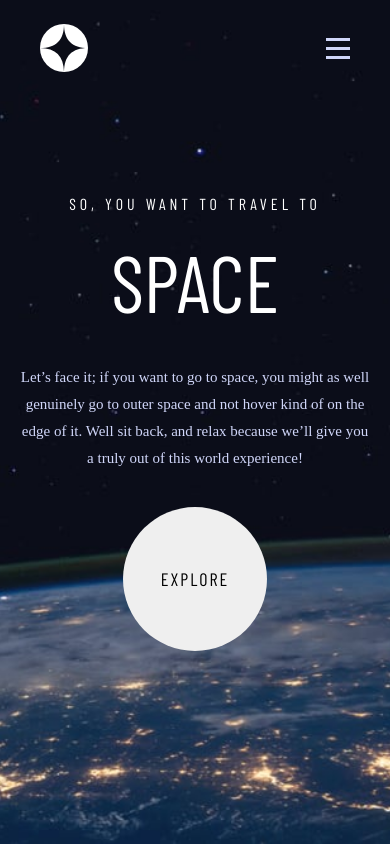
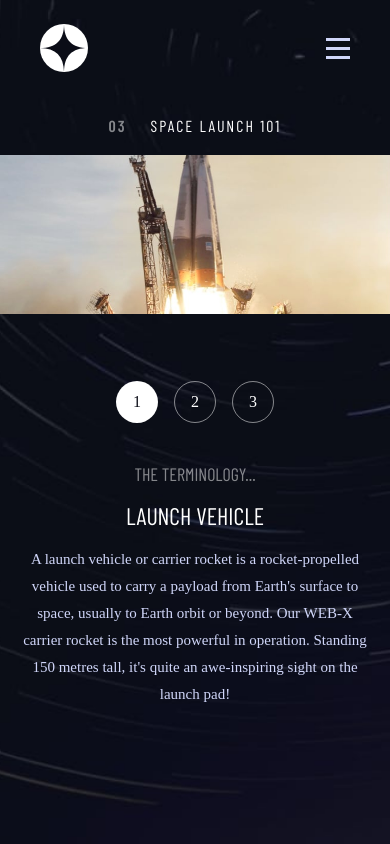
Before and after one commit to Fabricius97/Space-Tourism-Page, a React (Vite) app: page /#/technology in a window 390 px wide. Built offline with nearby package versions, Linux system fonts and the light colour scheme; a web font is replaced by a local one.

Commit message:
Fixed buggs for mobile and did hashrouter instead of browserrouter for vercel deploy

```diff
--- a/src/App.css
+++ b/src/App.css
@@ -1,3 +1,4 @@
+/* Basstil för body */
 body {
   min-height: 100vh;
   min-width: 100%;
@@ -5,8 +6,66 @@ body {
   box-sizing: border-box;
   margin: 0;
   color: white;
+  background-size: cover; /* Gör att bakgrunden täcker hela skärmen */
+  background-position: center; /* Centrera bakgrundsbilden */
+  background-repeat: no-repeat; /* Ingen upprepning */
 }
 
+/* Bakgrundsstilar för varje sida */
+body.home {
+  background-image: url("/assets/home/background-home-desktop.jpg");
+}
+
+body.destination {
+  background-image: url("/assets/destination/background-destination-desktop.jpg");
+}
+
+body.crew {
+  background-image: url("/assets/crew/background-crew-desktop.jpg");
+}
+
+body.technology {
+  background-image: url("/assets/technology/background-technology-desktop.jpg");
+}
+
+/* Responsiv design för bakgrunder */
+@media (max-width: 768px) {
+  body.home {
+    background-image: url("/assets/home/background-home-tablet.jpg");
+  }
+
+  body.destination {
+    background-image: url("/assets/destination/background-destination-tablet.jpg");
+  }
+
+  body.crew {
+    background-image: url("/assets/crew/background-crew-tablet.jpg");
+  }
+
+  body.technology {
+    background-image: url("/assets/technology/background-technology-tablet.jpg");
+  }
+}
+
+@media (max-width: 480px) {
+  body.home {
+    background-image: url("/assets/home/background-home-mobile.jpg");
+  }
+
+  body.destination {
+    background-image: url("/assets/destination/background-destination-mobile.jpg");
+  }
+
+  body.crew {
+    background-image: url("/assets/crew/background-crew-mobile.jpg");
+  }
+
+  body.technology {
+    background-image: url("/assets/technology/background-technology-mobile.jpg");
+  }
+}
+
+/* Stil för listor och länkar */
 ul {
   list-style-type: none;
   padding: 0;
--- a/src/design/Destination.css
+++ b/src/design/Destination.css
@@ -1,15 +1,10 @@
-.destination {
-  background-image: url("/assets/destination/background-destination-desktop.jpg");
-  background-size: cover; /* Gör att bilden täcker hela elementet */
-  background-position: center; /* Centrera bilden i elementet */
-  background-repeat: no-repeat; /* Förhindra att bilden upprepas */
-  height: 100vh; /* Sätt höjden på elementet (t.ex. 100% av vyhöjden) */
+.destinationPage {
   display: flex;
   justify-content: center;
   align-items: center;
   flex-direction: column;
   gap: 80px;
-  padding: 0 64px;
+  padding: 20px 64px 64px 64px;
 }
 
 .description-destination {
@@ -37,7 +32,9 @@
 
 .destination-info {
   display: flex;
-  gap: 100px;
+  justify-content: space-between;
+  width: 100%;
+  max-width: 1000px;
 }
 
 .description-planets {
@@ -143,9 +140,9 @@
 }
 
 @media (max-width: 1024px) {
-  .destination {
+  .destinationPage {
     gap: 20px;
-    justify-content: center;
+    justify-content: flex-start;
   }
   .hero-destination {
     font-size: 20px;
@@ -183,7 +180,6 @@
 
 @media (max-width: 768px) {
   .destination {
-    background-image: url("/assets/destination/background-destination-tablet.jpg");
     text-align: center;
   }
   .hero-destination {
@@ -194,12 +190,10 @@
 }
 
 @media (max-width: 458px) {
-  .destination {
-    padding: 0 40px;
-    background-image: url("/assets/destination/background-destination-mobile.jpg");
-    justify-content: flex-end;
+  .destinationPage {
+    padding: 20px 40px 20px 40px;
   }
-  .destination-info {
-    padding-bottom: 40px;
+  .hero-destination {
+    gap: 4px;
   }
 }
--- a/src/design/Home.css
+++ b/src/design/Home.css
@@ -1,22 +1,17 @@
-.home {
-  background-image: url("/assets/home/background-home-desktop.jpg");
-  background-size: cover; /* Gör att bilden täcker hela elementet */
-  background-position: center; /* Centrera bilden i elementet */
-  background-repeat: no-repeat; /* Förhindra att bilden upprepas */
-  height: 100vh; /* Sätt höjden på elementet (t.ex. 100% av vyhöjden) */
+.homePage {
   display: flex;
   justify-content: center;
-  align-items: flex-end;
+  align-items: center;
+  height: calc(100vh - 126px); /* 100vh minus navbarens höjd */
 }
 
 .hero {
-  max-width: 1400px;
+  display: flex;
+  align-items: center;
+  justify-content: space-between;
   width: 100%;
-  max-height: 100vh;
-  padding: 200px 80px;
-  display: flex;
-  align-items: flex-end;
-  justify-content: space-between;
+  max-width: 1000px;
+  padding: 0 64px;
 }
 
 .heroText {
@@ -61,15 +56,15 @@
 }
 
 @media (max-width: 1024px) {
-  .home {
-    align-items: center;
+  .homePage {
+    height: auto;
   }
 
   .hero {
     flex-direction: column;
     justify-content: center;
     align-items: center;
-    padding: 100px 20px 0 20px;
+    padding: 20px 20px 20px 20px;
   }
 
   .heroText {
@@ -83,9 +78,6 @@
 }
 
 @media (max-width: 768px) {
-  .home {
-    background-image: url("/assets/home/background-home-tablet.jpg");
-  }
   .heroText h3 {
     font-size: 16px;
   }
@@ -109,12 +101,6 @@
   }
   .hero {
     gap: 20px;
-    padding: 0 20px;
+    padding: 20px 20px;
   }
 }
-
-@media (max-width: 425px) {
-  .home {
-    background-image: url("/assets/home/background-home-mobile.jpg");
-  }
-}
--- a/src/design/Navbar.css
+++ b/src/design/Navbar.css
@@ -3,10 +3,8 @@
   justify-content: space-between;
   align-items: center;
   height: 96px;
-  position: fixed;
-  width: 100%;
-  top: 40px;
   z-index: 1000;
+  padding-top: 30px;
 }
 
 .navbar-links {
@@ -90,7 +88,7 @@
 
 @media (max-width: 1024px) {
   .navbar {
-    top: 0px;
+    padding-top: 0;
   }
 }
 
@@ -156,9 +154,6 @@
 }
 
 @media (max-width: 458px) {
-  .navbar {
-    top: 0;
-  }
   .closeHamburgerMenu {
     padding-right: 40px;
   }
--- a/src/design/Technology.css
+++ b/src/design/Technology.css
@@ -1,15 +1,10 @@
-.technology {
-  background-image: url("/assets/technology/background-technology-desktop.jpg");
-  background-size: cover; /* Gör att bilden täcker hela elementet */
-  background-position: center; /* Centrera bilden i elementet */
-  background-repeat: no-repeat; /* Förhindra att bilden upprepas */
-  height: 100vh; /* Sätt höjden på elementet (t.ex. 100% av vyhöjden) */
+.technologyPage {
   display: flex;
   justify-content: center;
   align-items: center;
   flex-direction: column;
-  padding-left: 64px;
-  gap: 30px;
+  gap: 80px;
+  padding: 20px 64px 64px 64px;
 }
 
 .technology-hero {
@@ -29,15 +24,20 @@
 
 .technology-container {
   display: flex;
-  justify-content: end;
-  align-items: center;
-  gap: 32px;
+  justify-content: space-between;
+  max-width: 1127px;
+  width: 100%;
+  gap: 64px;
 }
 
 .technology-infoContainer {
   display: flex;
   max-width: 635px;
   gap: 64px;
+}
+
+.technology-imgContainer img {
+  width: 460px;
 }
 
 .technology-buttons {
@@ -94,25 +94,26 @@
   line-height: 180%;
 }
 
-@media (max-width: 1245px) {
-  .technology {
-    align-items: center;
-    padding: 0 64px;
-    justify-content: space-around;
+@media (max-width: 1024px) {
+  .technologyPage {
+    gap: 20px;
   }
 
   .technology-hero {
     font-size: 20px;
-    padding-top: 100px;
   }
 
   .technology-container {
     flex-direction: column;
+    align-items: center;
+    justify-content: center;
   }
   .technology-imgContainer {
     order: -1;
     width: 100%; /* Tar upp hela bredden på containern */
     overflow: hidden;
+    display: flex;
+    justify-content: center;
   }
 
   .technology-infoContainer {
@@ -142,13 +143,14 @@
   .technology-description {
     font-size: 16px;
   }
+  .technology-imgContainer img {
+    width: 101%; /* Bilden tar upp hela bredden */
+  }
 }
 
 @media (max-width: 768px) {
-  .technology {
-    background-image: url("/assets/technology/background-technology-tablet.jpg");
-    justify-content: flex-start;
-    padding: 0;
+  .technologyPage {
+    padding: 20px 0 64px 0;
   }
   .technology-hero {
     font-size: 16px;
@@ -175,13 +177,4 @@
     height: 40px;
     font-size: 16px;
   }
-  .technology-imgContainer img {
-    width: 101%; /* Bilden tar upp hela bredden */
-  }
 }
-
-@media (max-width: 425px) {
-  .technology {
-    background-image: url("/assets/technology/background-technology-mobile.jpg");
-  }
-}
--- a/src/pages/Crew.jsx
+++ b/src/pages/Crew.jsx
@@ -1,4 +1,4 @@
-import React, { useState } from "react";
+import React, { useEffect, useState } from "react";
 import "../design/Crew.css";
 import data from "../data.json";
 
@@ -7,8 +7,16 @@ const Crew = () => {
 
   const [selectedCrewMember, setSelectedCrewMember] = useState(crewMembers[0]);
 
+  useEffect(() => {
+    // Sätt body-klassen till "home" när komponenten mountas
+    document.body.className = "crew";
+    return () => {
+      // Rensa klassen när komponenten unmountas
+      document.body.className = "";
+    };
+  }, []);
   return (
-    <div className="crew">
+    <div className="crewPage">
       <div className="crew-hero">
         <span>02</span> MEET YOUR CREW
       </div>
--- a/src/pages/Destination.jsx
+++ b/src/pages/Destination.jsx
@@ -1,4 +1,4 @@
-import React, { useState } from "react";
+import React, { useEffect, useState } from "react";
 import "../design/Destination.css";
 import data from "../data.json";
 
@@ -10,8 +10,16 @@ const Destination = () => {
     destinations[0]
   );
 
+  useEffect(() => {
+    // Sätt body-klassen till "home" när komponenten mountas
+    document.body.className = "destination";
+    return () => {
+      // Rensa klassen när komponenten unmountas
+      document.body.className = "";
+    };
+  }, []);
   return (
-    <div className="destination">
+    <div className="destinationPage">
       <div className="hero-destination">
         <span>01</span> PICK YOUR DESTINATION
       </div>
--- a/src/pages/Home.jsx
+++ b/src/pages/Home.jsx
@@ -1,10 +1,18 @@
-import React from "react";
+import React, { useEffect } from "react";
 import "../design/Home.css";
 import { Link } from "react-router-dom";
 
 const Home = () => {
+  useEffect(() => {
+    // Sätt body-klassen till "home" när komponenten mountas
+    document.body.className = "home";
+    return () => {
+      // Rensa klassen när komponenten unmountas
+      document.body.className = "";
+    };
+  }, []);
   return (
-    <div className="home">
+    <div className="homePage">
       <div className="hero">
         <div className="heroText">
           <h3>SO, YOU WANT TO TRAVEL TO</h3>
--- a/src/pages/Technology.jsx
+++ b/src/pages/Technology.jsx
@@ -1,4 +1,4 @@
-import React, { useState } from "react";
+import React, { useEffect, useState } from "react";
 import "../design/Technology.css";
 import data from "../data.json";
 
@@ -7,8 +7,16 @@ const Technology = () => {
 
   const [selectedTechnology, setSelectedTechnology] = useState(technology[0]);
 
+  useEffect(() => {
+    // Sätt body-klassen till "home" när komponenten mountas
+    document.body.className = "technology";
+    return () => {
+      // Rensa klassen när komponenten unmountas
+      document.body.className = "";
+    };
+  }, []);
   return (
-    <div className="technology">
+    <div className="technologyPage">
       <div className="technology-hero">
         <span>03</span> SPACE LAUNCH 101
       </div>
@@ -39,7 +47,7 @@ const Technology = () => {
           <picture>
             <source
               srcSet={selectedTechnology.images.landscape}
-              media="(max-width: 1245px)" /* Landscape används för mindre skärmar */
+              media="(max-width: 1024px)" /* Landscape används för mindre skärmar */
             />
             <img
               src={selectedTechnology.images.portrait}
```
Also changed, not shown: src/App.jsx (+3 -5 lines), src/design/Crew.css (+12 -32 lines).
